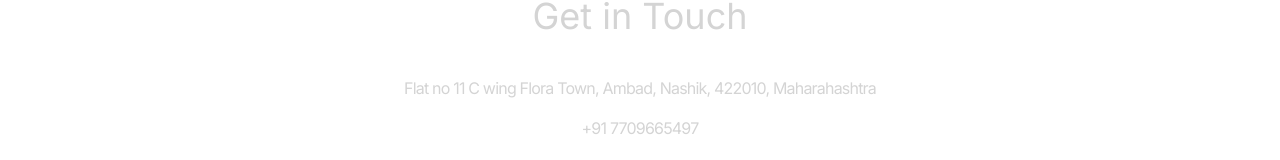
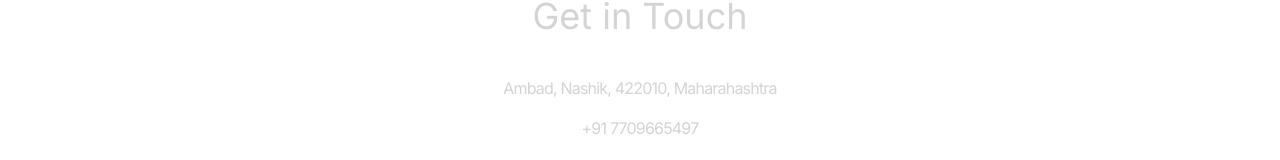
Before and after one commit to AmanYadav1419/react-portfolio, a React (Vite) app: page / in a window 1280 px wide. Shown: the part 6008-6168 px from the top of the page. Built offline with nearby package versions, Linux system fonts and the light colour scheme.

Commit message:
live link change for the echochain , contact change

```diff
--- a/src/constants/index.js
+++ b/src/constants/index.js
@@ -69,7 +69,7 @@ export const PROJECTS = [
       "Hardhat",
       "Ethers.js",
     ],
-    LiveDemo: "https://echo-chain-next-js-m22x.vercel.app",
+    LiveDemo: "https://echochain-landinpage-react.vercel.app/",
   },
   {
     title: "AI Mock Interview Platform",
@@ -137,7 +137,7 @@ export const PROJECTS = [
 
 export const CONTACT = {
   address:
-    "Flat no 11 C wing Flora Town, Ambad, Nashik, 422010, Maharahashtra ",
+    "Ambad, Nashik, 422010, Maharahashtra ",
   phoneNo: "+91 7709665497 ",
   email: "engineeramanyadav@gmail.com",
 };
```
